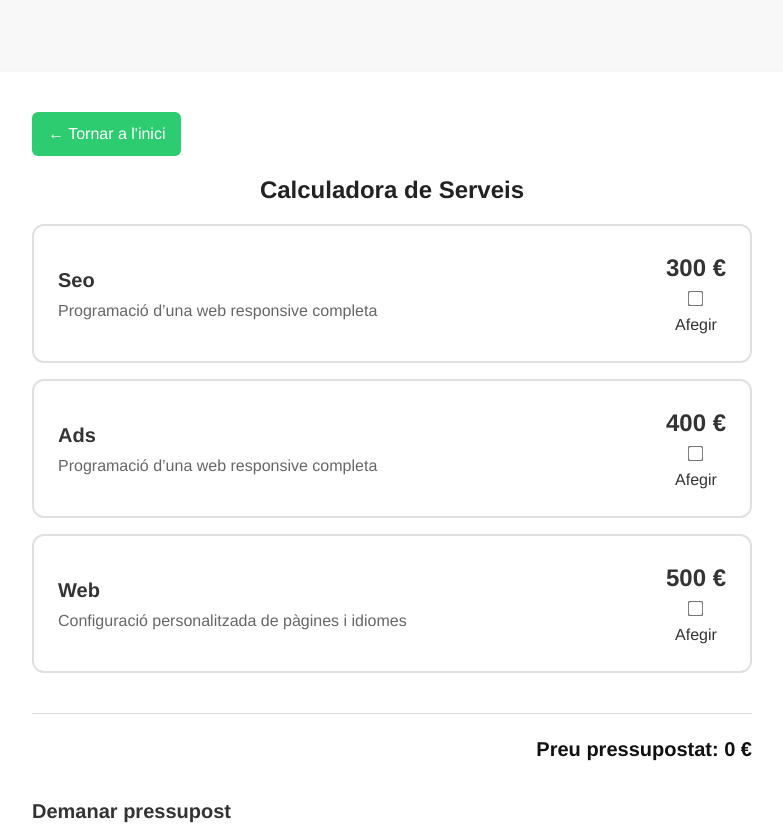
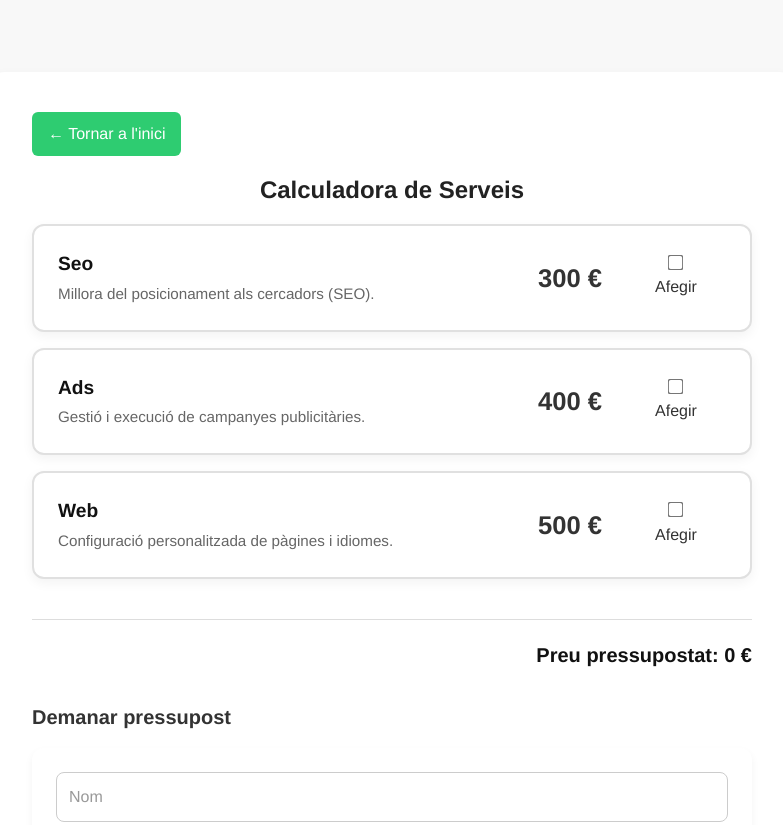
Before and after one commit to EdgarPomar/S6.Pressupostos--React, a React (Vite) app: page /calculator in a window 1280 px wide. Shown: the top 825 px of the page, without its empty margins (248-1031 px from the left). Built offline with nearby package versions, Linux system fonts and the light colour scheme.

Commit message:
modificado el estilo del componente, falta arreglar la botonera y modal

```diff
--- a/src/components/ServiceSelector.tsx
+++ b/src/components/ServiceSelector.tsx
@@ -9,36 +9,39 @@ interface Props {
 
 const ServiceSelector: React.FC<Props> = ({ service, onToggle, children }) => {
   const descriptions: Record<string, string> = {
-        Seo: "Programació d’una web responsive completa",
-        Ads: "Programació d’una web responsive completa",
-        Web: "Configuració personalitzada de pàgines i idiomes"
+    Seo: "Millora del posicionament als cercadors (SEO).",
+    Ads: "Gestió i execució de campanyes publicitàries.",
+    Web: "Configuració personalitzada de pàgines i idiomes."
   }
 
  return (
   <div className={`service ${service.selected ? 'selected' : ''}`}>
-            <div style={{ display: 'flex', justifyContent: 'space-between', alignItems: 'center' }}>
-                <div>
+    <div className="service-col service-info">
       <strong>{service.name}</strong>
-                    <div style={{ color: '#666', marginTop: '4px' }}>
+      <div className="service-description">
         {descriptions[service.name] || ''}
       </div>
     </div>
-                <div style={{ textAlign: 'right' }}>
-                    <div style={{ fontSize: '24px', fontWeight: 'bold' }}>{service.price} €</div>
-                    <label style={{ display: 'flex', alignItems: 'center', gap: '8px', marginTop: '6px' }}>
+
+    <div className="service-col service-price">
+      <div>{service.price} €</div>
+    </div>
+
+    <div className="service-col service-checkbox">
+      <label>
         <input
           type="checkbox"
           checked={service.selected}
           onChange={() => onToggle(service.id)}
         />
-                        Afegir
+        <span>Afegir</span>
       </label>
-                </div>
     </div>
 
     {service.selected && service.name === 'Web' && children}
   </div>
 )
+
 }
 
 export default ServiceSelector
--- a/src/styles.css
+++ b/src/styles.css
@@ -45,19 +45,16 @@ button:hover {
   background-color: #27ae60;
 }
 
-.service-list {
+.service {
+  background-color: #fff;
+  border: 2px solid var(--gray);
+  border-radius: 12px;
+  padding: 1.5rem;
   display: flex;
-  flex-direction: column;
-  gap: 24px;
-}
-
-.service {
-  border: 2px solid var(--gray);
-  border-radius: var(--radius);
-  padding: 24px;
-  display: flex;
-  flex-direction: column;
-  gap: 16px;
+  align-items: center;
+  justify-content: space-between;
+  gap: 1rem;
+  box-shadow: 0 4px 12px rgba(0, 0, 0, 0.05);
   transition: border-color 0.3s, background-color 0.3s;
 }
 
@@ -66,14 +63,49 @@ button:hover {
   background-color: #f2fff7;
 }
 
-.service strong {
-  font-size: 20px;
+.service-col {
+  display: flex;
+  flex-direction: column;
+  justify-content: center;
 }
 
-.service span {
-  font-size: 18px;
+.service-info {
+  flex: 1;
+}
+
+.service-info strong {
+  font-size: 1.2rem;
+  color: #111;
+}
+
+.service-description {
+  font-size: 0.95rem;
   color: #666;
-  margin-left: 10px;
+  margin-top: 0.25rem;
+}
+
+.service-price {
+  font-size: 1.6rem;
+  font-weight: bold;
+  min-width: 80px;
+  text-align: center;
+  align-items: center;
+  justify-content: center;
+  display: flex;
+}
+
+.service-checkbox {
+  display: flex;
+  align-items: center;
+  justify-content: center;
+  min-width: 100px;
+}
+
+.service-checkbox label {
+  display: flex;
+  align-items: center;
+  gap: 0.4rem;
+  font-size: 1rem;
 }
 
 label {
```
Lines whose indentation alone changed are shown as unchanged.
